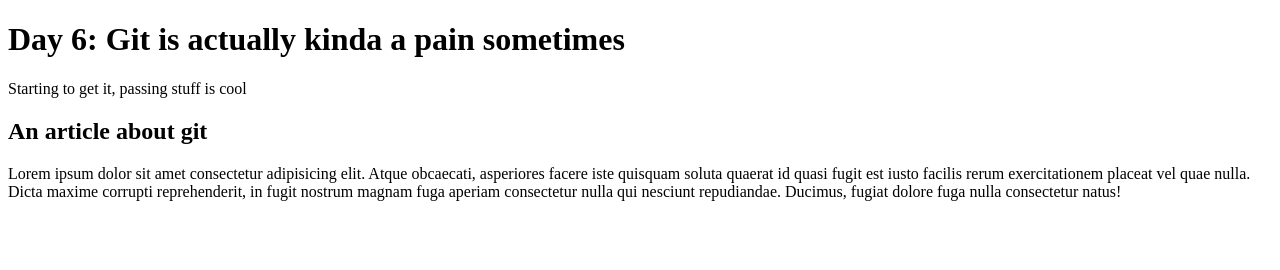
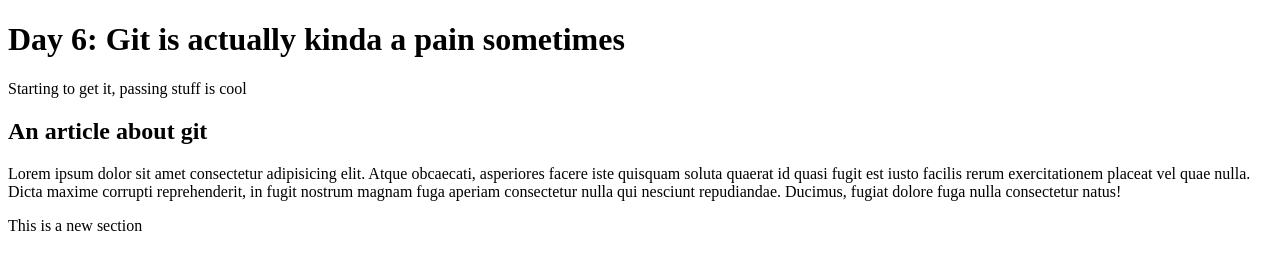
Before and after one commit to ashx3s/day6_gitignore-stuff, a plain HTML site: page index.html in a window 1280 px wide. Drawn offline with Linux system fonts and the light colour scheme.

Commit message:
Added new section

```diff
--- a/index.html
+++ b/index.html
@@ -21,7 +21,9 @@
         corrupti reprehenderit, in fugit nostrum magnam fuga aperiam consectetur nulla qui nesciunt repudiandae.
         Ducimus, fugiat dolore fuga nulla consectetur natus!</p>
     </article>
-
+<section>
+  <p>This is a new section</p>
+    </section>
   </main>
 </body>
 
```
